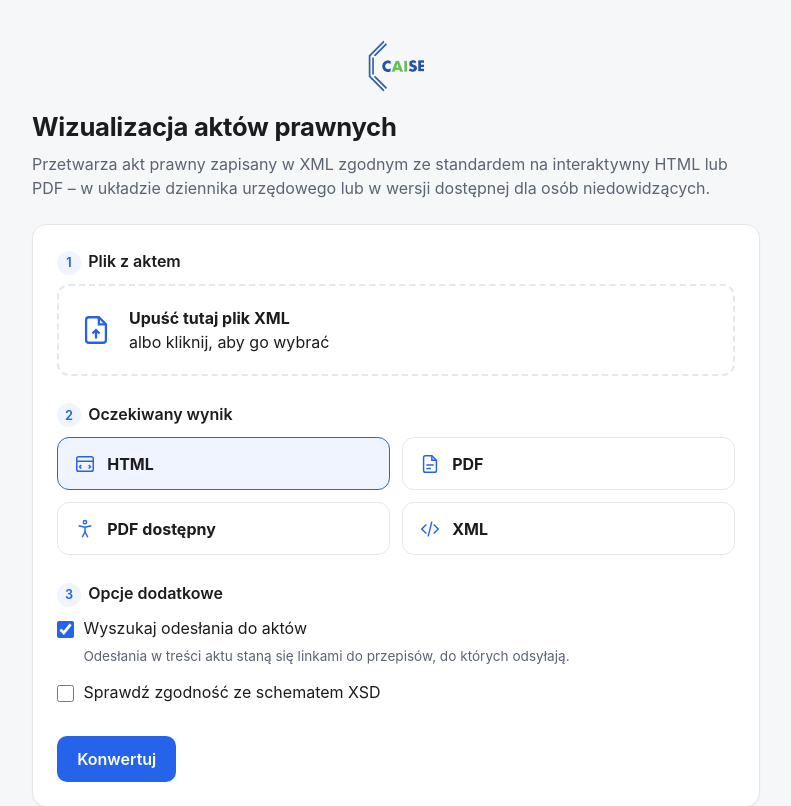
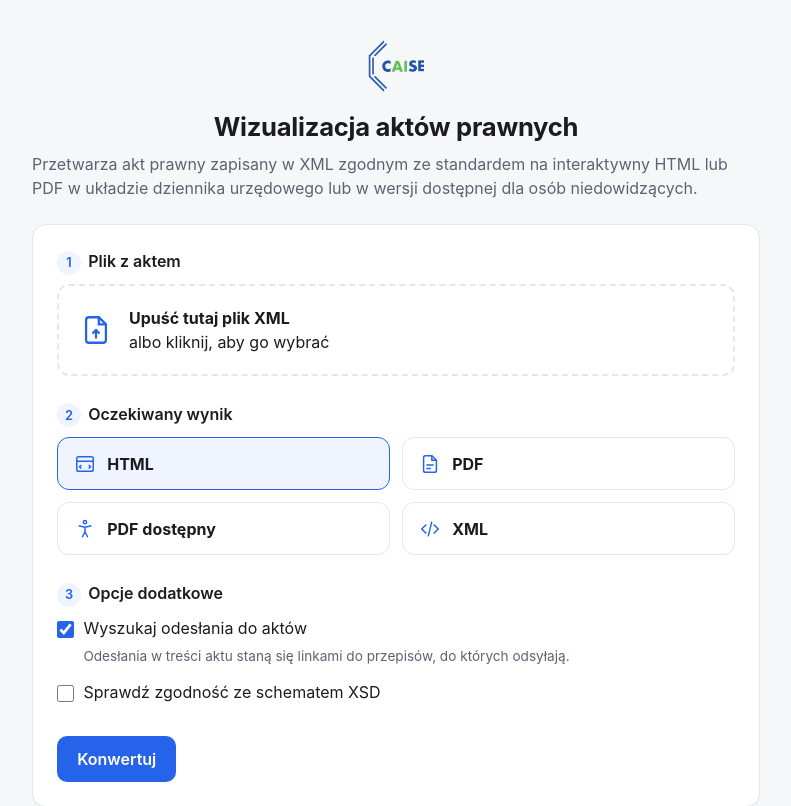
Before and after one commit to MikolekN/schemapl-visualizer, a FastAPI app: page / in a window 1280 px wide. Shown: the top 806 px of the page, without its empty margins (244-1035 px from the left). Run offline with FastAPI, Linux system fonts and the light colour scheme.

Commit message:
Update main.html

```diff
--- a/source/api/template/main.html
+++ b/source/api/template/main.html
@@ -4,6 +4,7 @@
 <meta charset="utf-8">
 <meta name="viewport" content="width=device-width, initial-scale=1">
 <title>Wizualizacja aktów prawnych</title>
+<link rel="icon" type="image/png" href="/tmp/caise.png">
 <style>
   :root {
     --fg: #1c1c1e; --muted: #5b6472; --line: #e5e7eb; --bg: #f6f7f9; --card: #ffffff;
@@ -26,7 +27,7 @@
          font-family: -apple-system, BlinkMacSystemFont, "Segoe UI", Roboto, Helvetica, Arial, sans-serif; }
   main { max-width: 760px; margin: 0 auto; padding: 2.5rem 1rem 3rem; }
   header .logo { display: block; width: 56px; height: 56px; margin: 0 auto .75rem; }
-  header h1 { font-size: 1.6rem; margin: 0 0 .35rem; letter-spacing: -.01em; }
+  header h1 { font-size: 1.6rem; margin: 0 0 .35rem; letter-spacing: -.01em; text-align: center; }
   header p { margin: 0; color: var(--muted); }
   .pipeline { display: flex; flex-wrap: wrap; gap: .4rem; align-items: center; margin: .9rem 0 0;
               padding: 0; list-style: none; font-size: .85rem; color: var(--muted); }
@@ -115,7 +116,7 @@
   <header>
     <img class="logo" src="/tmp/caise.png" alt="CAISE" width="56" height="56">
     <h1>Wizualizacja aktów prawnych</h1>
-    <p>Przetwarza akt prawny zapisany w XML zgodnym ze standardem na interaktywny HTML lub PDF – w układzie dziennika urzędowego lub w wersji dostępnej dla osób niedowidzących.</p>
+    <p>Przetwarza akt prawny zapisany w XML zgodnym ze standardem na interaktywny HTML lub PDF w układzie dziennika urzędowego lub w wersji dostępnej dla osób niedowidzących.</p>
   </header>
 
   <form class="card" id="form" action="/convert/file" method="post" enctype="multipart/form-data">
```
